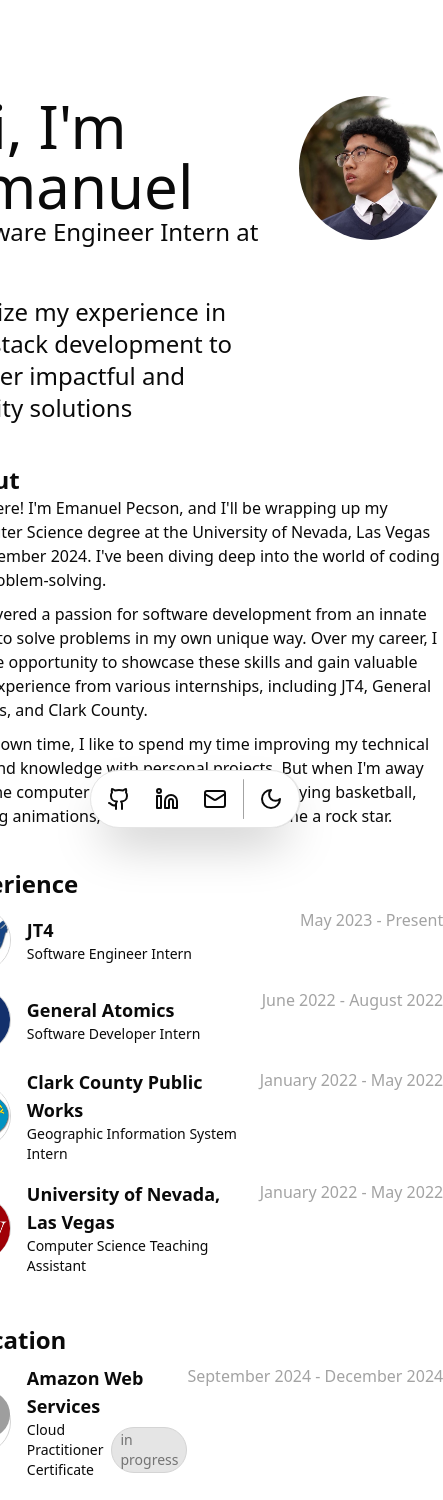
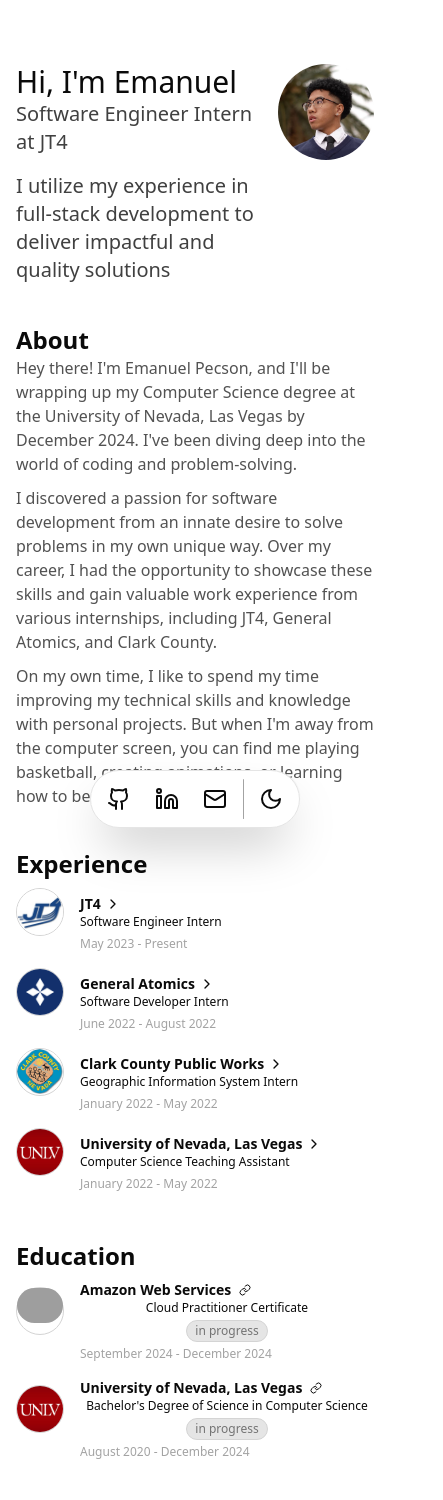
Before and after one commit to emanpecson/portfolio, a Next.js app: page / in a window 390 px wide. Shown: the top 1500 px of the page, 443 px wide, since content can reach past the window. Built offline with nearby package versions, Linux system fonts and the light colour scheme; grey boxes are pictures that could not be loaded.

Commit message:
feat: :sparkles: support mobile ui

```diff
--- a/src/app/page.tsx
+++ b/src/app/page.tsx
@@ -8,9 +8,9 @@ import Skills from '@/components/v2/section/Skills';
 
 export default function Home() {
   return (
-    <div className="flex justify-center py-24 px-4">
+    <div className="flex justify-center sm:py-24 py-16 px-4">
       <FloatingDock />
-      <div className="w-[56rem] space-y-10">
+      <div className="sm:w-[56rem] w-full space-y-10">
         <Intro />
         <About />
         <Experience />
--- a/src/components/v2/StateWrap.tsx
+++ b/src/components/v2/StateWrap.tsx
@@ -1,6 +1,6 @@
 export default function StateWrap({ children }: { children: React.ReactNode }) {
   return (
-    <div className="rounded-full border px-2 py-0.5 dark:bg-neutral-900 bg-neutral-200 text-neutral-500 border-neutral-300 dark:border-neutral-800 text-sm w-fit">
+    <div className="rounded-full border px-2 py-0.5 dark:bg-neutral-900 bg-neutral-200 text-neutral-500 border-neutral-300 dark:border-neutral-800 sm:text-sm text-xs w-fit whitespace-nowrap">
       {children}
     </div>
   );
--- a/src/components/v2/button/GitHubButton.tsx
+++ b/src/components/v2/button/GitHubButton.tsx
@@ -7,7 +7,7 @@ export default function GitHubButton({ href }: { href: string }) {
     <Button size="sm" className="duration-150" asChild>
       <Link rel="noopener noreferrer" target="_blank" href={href} className="flex space-x-1.5 w-fit">
         <GithubIcon size={20} />
-        <p className="font-semibold">Repository</p>
+        <p className="font-semibold sm:text-base text-xs">Repository</p>
       </Link>
     </Button>
   );
--- a/src/components/v2/button/WebsiteButton.tsx
+++ b/src/components/v2/button/WebsiteButton.tsx
@@ -7,7 +7,7 @@ export default function WebsiteButton({ href }: { href: string }) {
     <Button size="sm" className="duration-150" asChild>
       <Link rel="noopener noreferrer" target="_blank" href={href} className="flex space-x-1.5 w-fit">
         <GlobeIcon size={20} />
-        <p className="font-semibold">Website</p>
+        <p className="font-semibold sm:text-base text-xs">Website</p>
       </Link>
     </Button>
   );
--- a/src/components/v2/item/ExperienceItem.tsx
+++ b/src/components/v2/item/ExperienceItem.tsx
@@ -19,9 +19,9 @@ export default function ExperienceItem({ exp }: { exp: ExperienceType }) {
             <div>
               <div className="relative flex place-items-center">
                 <div className="rounded-full bg-gray-600 dark:bg-neutral-300 h-1.5 w-1.5 absolute -left-6" />
-                <h3 className="font-bold text-sm dark:text-neutral-300 text-neutral-600">{task.header}</h3>
+                <h3 className="font-bold sm:text-sm text-xs dark:text-neutral-300 text-neutral-600">{task.header}</h3>
               </div>
-              <p className="text-neutral-500 text-sm">{task.description}</p>
+              <p className="text-neutral-500 sm:text-sm text-xs">{task.description}</p>
             </div>
             <div className="gap-2 flex flex-wrap">
               {task.tags.map((tag: SkillType, j: number) => (
--- a/src/components/v2/item/SkillItem.tsx
+++ b/src/components/v2/item/SkillItem.tsx
@@ -8,7 +8,7 @@ export default function SkillItem({ skill }: { skill: SkillType }) {
       rel="noopener noreferrer"
       target="_blank"
       href={skill.url}
-      className="cursor-pointer rounded-full py-1 flex border dark:border-neutral-800 border-neutral-300 w-fit place-items-center space-x-3 pl-1.5 dark:bg-neutral-900 bg-neutral-50 dark:hover:bg-neutral-900/70 dark:hover:text-white text-neutral-500 duration-200 transition-colors hover:bg-neutral-200/70 hover:text-neutral-700"
+      className="cursor-pointer rounded-full py-1 flex border dark:border-neutral-800 border-neutral-300 w-fit place-items-center space-x-3 sm:pl-1.5 pl-1 dark:bg-neutral-900 bg-neutral-50 dark:hover:bg-neutral-900/70 dark:hover:text-white text-neutral-500 duration-200 transition-colors hover:bg-neutral-200/70 hover:text-neutral-700"
     >
       <div className="bg-white rounded-full h-6 w-6 relative flex border border-neutral-300 dark:border-none">
         <Image
@@ -20,7 +20,7 @@ export default function SkillItem({ skill }: { skill: SkillType }) {
           unoptimized
         />
       </div>
-      <label className="pr-4 text-sm font-semibold cursor-pointer">{skill.label}</label>
+      <label className="sm:pr-4 pr-2.5 sm:text-sm text-xs font-semibold cursor-pointer">{skill.label}</label>
     </Link>
   );
 }
--- a/src/components/v2/item/generic/DropdownItem.tsx
+++ b/src/components/v2/item/generic/DropdownItem.tsx
@@ -1,15 +1,13 @@
 'use client';
 
 import { AccordionContent, AccordionItem, AccordionTrigger } from '@/components/ui/accordion';
-import { Button } from '@/components/ui/button';
 import { cn } from '@/lib/utils';
 import { CompletionStatus } from '@/types/v2/EducationType';
-import { ExperienceType } from '@/types/v2/ExperienceType';
-import { ChevronRightIcon, LinkIcon } from 'lucide-react';
+import { ChevronRightIcon } from 'lucide-react';
 import Image from 'next/image';
 import { useState } from 'react';
-import StatusWrapper from '../../StateWrap';
 import StateWrap from '../../StateWrap';
+import { useWindowResize, widthBreakpoints } from '@/hooks/useWindowResize';
 
 export type DropdownItemParams = {
   heading: string;
@@ -23,6 +21,13 @@ export type DropdownItemParams = {
 export default function DropdownItem(params: DropdownItemParams) {
   const [isHovering, setIsHovering] = useState(false);
   const [isOpen, setIsOpen] = useState(false);
+  const [isMobile, setIsMobile] = useState(false);
+
+  useWindowResize(
+    widthBreakpoints.sm,
+    () => setIsMobile(false),
+    () => setIsMobile(true)
+  );
 
   return (
     <AccordionItem value={params.heading}>
@@ -32,10 +37,10 @@ export default function DropdownItem(params: DropdownItemParams) {
         onClick={() => setIsOpen(!isOpen)}
         className="w-full"
       >
-        <div className="flex justify-between w-full">
+        <div className="sm:flex justify-between w-full">
           <div className="flex space-x-4 place-items-center">
             <div>
-              <div className="w-16 h-16 bg-white rounded-full relative border border-neutral-300 dark:border-none">
+              <div className="sm:w-16 sm:h-16 w-12 h-12 bg-white rounded-full relative border border-neutral-300 dark:border-none">
                 <Image
                   src={params.iconSrc}
                   alt={params.iconSrc}
@@ -49,18 +54,19 @@ export default function DropdownItem(params: DropdownItemParams) {
 
             <div className="w-full text-left">
               <div className="flex place-items-center space-x-1">
-                <p className="font-semibold text-lg">{params.heading}</p>
+                <p className="font-semibold sm:text-lg text-sm">{params.heading}</p>
                 <ChevronRightIcon
-                  size={20}
+                  size={isMobile ? 16 : 20}
                   className={cn(
                     isHovering ? 'opacity-100 translate-x-1' : 'opacity-0 translate-x-0',
+                    isMobile && 'opacity-100',
                     isOpen ? 'rotate-90' : 'rotate-0',
                     'transition-all duration-200'
                   )}
                 />
               </div>
               <div className="flex space-x-2 place-items-center">
-                <p className="font-medium text-sm">{params.subheading}</p>
+                <p className="font-medium sm:text-sm text-xs">{params.subheading}</p>
                 {params.status !== undefined && params.status !== CompletionStatus.COMPLETE && (
                   <StateWrap>{params.status}</StateWrap>
                 )}
@@ -68,10 +74,12 @@ export default function DropdownItem(params: DropdownItemParams) {
             </div>
           </div>
 
-          <p className="text-neutral-400 whitespace-nowrap">{params.timeline}</p>
+          <p className="text-neutral-400 whitespace-nowrap sm:text-right text-left sm:pl-0 pl-16 sm:text-base text-xs">
+            {params.timeline}
+          </p>
         </div>
       </AccordionTrigger>
-      <AccordionContent className="pl-[4.5rem]">{params.children}</AccordionContent>
+      <AccordionContent className="pl-[4.5rem] sm:pt-0 pt-3">{params.children}</AccordionContent>
     </AccordionItem>
   );
 }
--- a/src/components/v2/item/generic/LinkItem.tsx
+++ b/src/components/v2/item/generic/LinkItem.tsx
@@ -1,12 +1,13 @@
 'use client';
 
 import { cn } from '@/lib/utils';
-import { CompletionStatus, EducationType } from '@/types/v2/EducationType';
-import { ChevronRightIcon, LinkIcon } from 'lucide-react';
+import { CompletionStatus } from '@/types/v2/EducationType';
+import { LinkIcon } from 'lucide-react';
 import Link from 'next/link';
 import { useState } from 'react';
 import Image from 'next/image';
 import StateWrap from '../../StateWrap';
+import { useWindowResize, widthBreakpoints } from '@/hooks/useWindowResize';
 
 export type LinkItemParams = {
   heading: string;
@@ -19,6 +20,13 @@ export type LinkItemParams = {
 
 export default function LinkItem(params: LinkItemParams) {
   const [isHovering, setIsHovering] = useState(false);
+  const [isMobile, setIsMobile] = useState(false);
+
+  useWindowResize(
+    widthBreakpoints.sm,
+    () => setIsMobile(false),
+    () => setIsMobile(true)
+  );
 
   return (
     <Link
@@ -28,10 +36,10 @@ export default function LinkItem(params: LinkItemParams) {
       onMouseOver={() => setIsHovering(true)}
       onMouseLeave={() => setIsHovering(false)}
     >
-      <div className="flex justify-between w-full py-2">
+      <div className="sm:flex justify-between w-full py-2">
         <div className="flex space-x-4 place-items-center">
           <div>
-            <div className="w-16 h-16 bg-white rounded-full relative border dark:border-none border-neutral-300">
+            <div className="sm:w-16 sm:h-16 w-12 h-12 bg-white rounded-full relative border dark:border-none border-neutral-300">
               <Image
                 src={params.iconSrc}
                 alt={params.iconSrc}
@@ -44,18 +52,19 @@ export default function LinkItem(params: LinkItemParams) {
           </div>
 
           <div className="w-full text-left">
-            <div className="flex place-items-center space-x-1">
-              <p className="font-semibold text-lg">{params.heading}</p>
+            <div className="flex place-items-center sm:space-x-1 space-x-2">
+              <p className="font-semibold sm:text-lg text-sm">{params.heading}</p>
               <LinkIcon
-                size={16}
+                size={isMobile ? 12 : 16}
                 className={cn(
                   isHovering ? 'opacity-100 translate-x-1' : 'opacity-0 translate-x-0',
+                  isMobile && 'opacity-100',
                   'transition-all duration-200'
                 )}
               />
             </div>
-            <div className="flex space-x-2 place-items-center">
-              <p className="font-medium text-sm">{params.subheading}</p>
+            <div className="sm:flex sm:space-x-2 place-items-center sm:space-y-0 space-y-1">
+              <p className="font-medium sm:text-sm text-xs">{params.subheading}</p>
               {params.status !== undefined && params.status !== CompletionStatus.COMPLETE && (
                 <StateWrap>{params.status}</StateWrap>
               )}
@@ -63,7 +72,9 @@ export default function LinkItem(params: LinkItemParams) {
           </div>
         </div>
 
-        <p className="text-neutral-400 whitespace-nowrap">{params.timeline}</p>
+        <p className="text-neutral-400 whitespace-nowrap sm:text-right text-left sm:pl-0 pl-16 sm:text-base text-xs sm:pt-0 pt-1">
+          {params.timeline}
+        </p>
       </div>
     </Link>
   );
--- a/src/components/v2/section/About.tsx
+++ b/src/components/v2/section/About.tsx
@@ -6,7 +6,9 @@ export default function About() {
       <h2 className="text-2xl font-semibold">About</h2>
       <div className="space-y-2.5">
         {paragraphs.map((paragraph, index) => (
-          <p key={index}>{paragraph}</p>
+          <p className="dark:text-neutral-400 text-neutral-600" key={index}>
+            {paragraph}
+          </p>
         ))}
       </div>
     </div>
--- a/src/components/v2/section/Intro.tsx
+++ b/src/components/v2/section/Intro.tsx
@@ -3,20 +3,20 @@ import Image from 'next/image';
 
 export default function Intro() {
   return (
-    <div className="flex space-x-8">
+    <div className="flex sm:space-x-8 space-x-4 justify-between">
       <div className="font-medium space-y-4">
         <div>
-          <h1 className="text-6xl">{greeting}</h1>
-          <p className="text-2xl">{position}</p>
+          <h1 className="sm:text-6xl text-3xl">{greeting}</h1>
+          <p className="sm:text-2xl text-xl dark:text-neutral-400 text-neutral-700">{position}</p>
         </div>
-        <p className="text-2xl">{mission}</p>
+        <p className="sm:text-2xl text-xl dark:text-neutral-400 text-neutral-700">{mission}</p>
       </div>
       <Image
         src="/linkedin_pfp.jpeg"
         alt="linkedin_pfp"
         width="24"
         height="24"
-        className="h-36 w-36 rounded-full"
+        className="sm:h-36 sm:w-36 h-24 w-24 rounded-full"
         unoptimized
       />
     </div>
--- /dev/null
+++ b/src/hooks/useWindowResize.ts
@@ -0,0 +1,23 @@
+import { useEffect } from 'react';
+
+export const widthBreakpoints = {
+  sm: 640,
+  md: 768,
+  lg: 1024,
+  xl: 1280,
+  xxl: 1536,
+};
+
+export function useWindowResize(widthBreakpoint: number, onBiggerWindow: () => void, onSmallerWindow: () => void) {
+  useEffect(() => {
+    const resize = () => {
+      if (window.innerWidth >= widthBreakpoint) onBiggerWindow();
+      else onSmallerWindow();
+    };
+    resize();
+
+    window.addEventListener('resize', resize);
+    return () => window.removeEventListener('resize', resize);
+    // eslint-disable-next-line react-hooks/exhaustive-deps
+  }, [widthBreakpoint]);
+}
```
